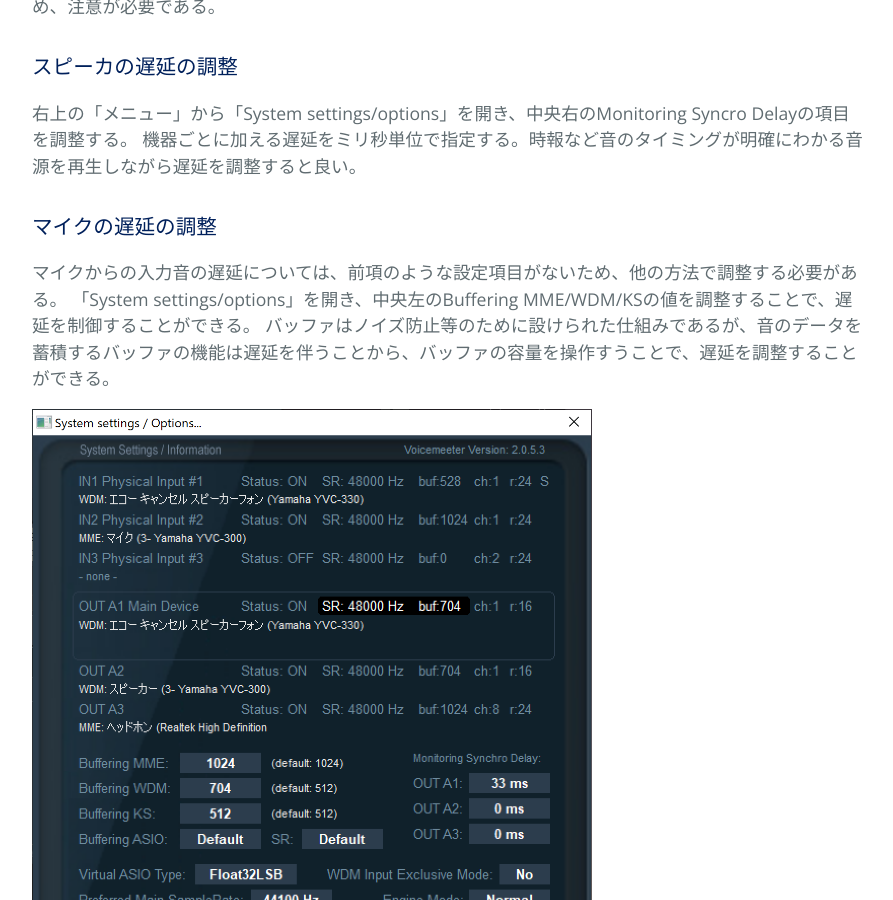
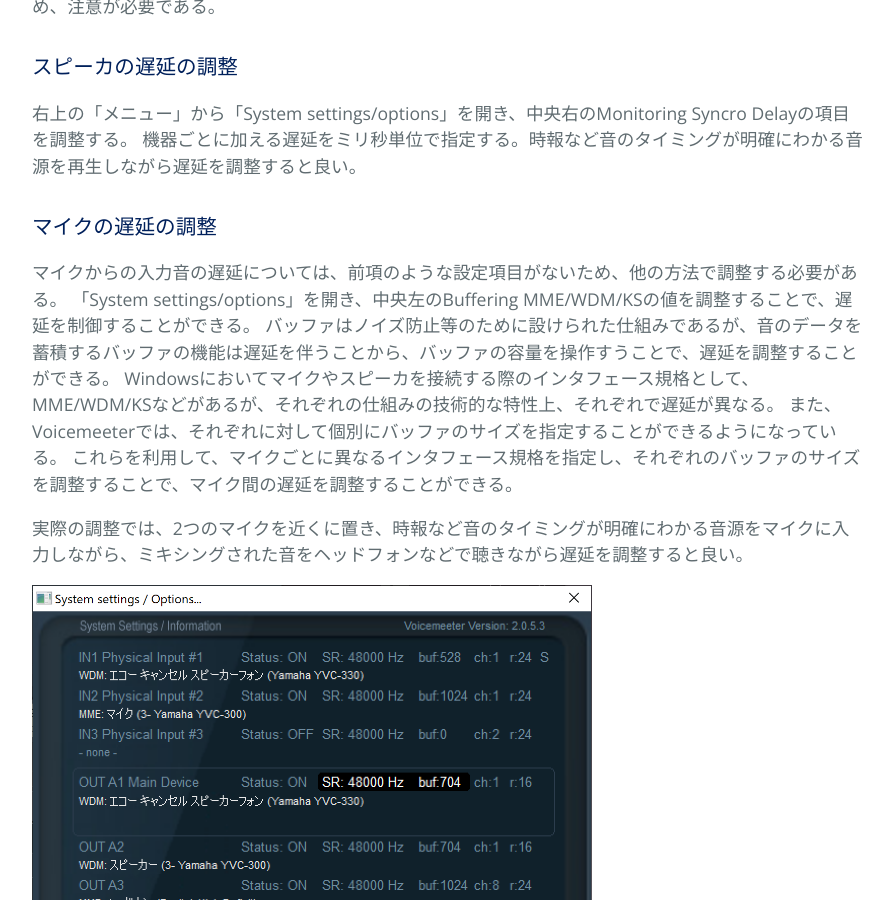
Before and after one commit to kyoto-u/online-edu, a Jekyll site: the page built from zoom-audio-voicemeter.md, in a window 1280 px wide and 900 px high, scrolled down 2520 px. Shown: the whole window, without its empty margins (192-1085 px from the left). Built offline with Jekyll 4.4.1, drawn with Linux system fonts in a browser that asks for light colours.

Commit message:
Update zoom-audio-voicemeter.md

```diff
--- a/zoom-audio-voicemeter.md
+++ b/zoom-audio-voicemeter.md
@@ -51,6 +51,11 @@ VIRTUAL INPUTSのセクションでは、2つのバーチャルオーディオ
 マイクからの入力音の遅延については、前項のような設定項目がないため、他の方法で調整する必要がある。
 「System settings/options」を開き、中央左のBuffering MME/WDM/KSの値を調整することで、遅延を制御することができる。
 バッファはノイズ防止等のために設けられた仕組みであるが、音のデータを蓄積するバッファの機能は遅延を伴うことから、バッファの容量を操作すうことで、遅延を調整することができる。
+Windowsにおいてマイクやスピーカを接続する際のインタフェース規格として、MME/WDM/KSなどがあるが、それぞれの仕組みの技術的な特性上、それぞれで遅延が異なる。
+また、Voicemeeterでは、それぞれに対して個別にバッファのサイズを指定することができるようになっている。
+これらを利用して、マイクごとに異なるインタフェース規格を指定し、それぞれのバッファのサイズを調整することで、マイク間の遅延を調整することができる。
+
+実際の調整では、2つのマイクを近くに置き、時報など音のタイミングが明確にわかる音源をマイクに入力しながら、ミキシングされた音をヘッドフォンなどで聴きながら遅延を調整すると良い。
 
 ![Voicemeeterのoptions設定](voicemeeter-options.png)
 
```
